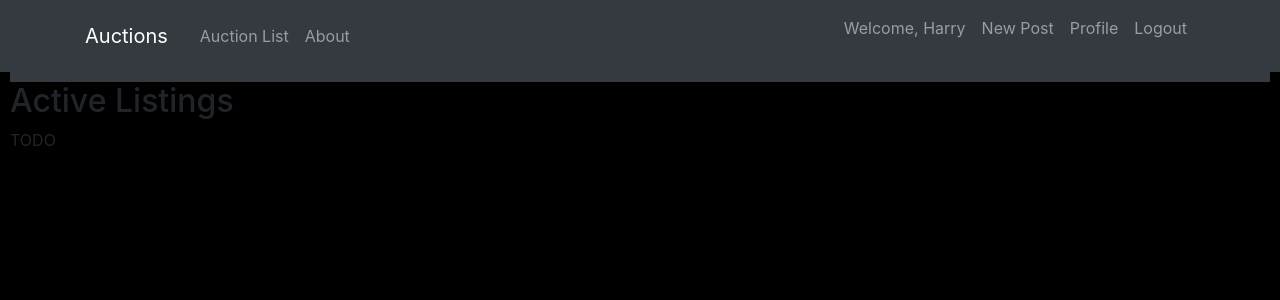
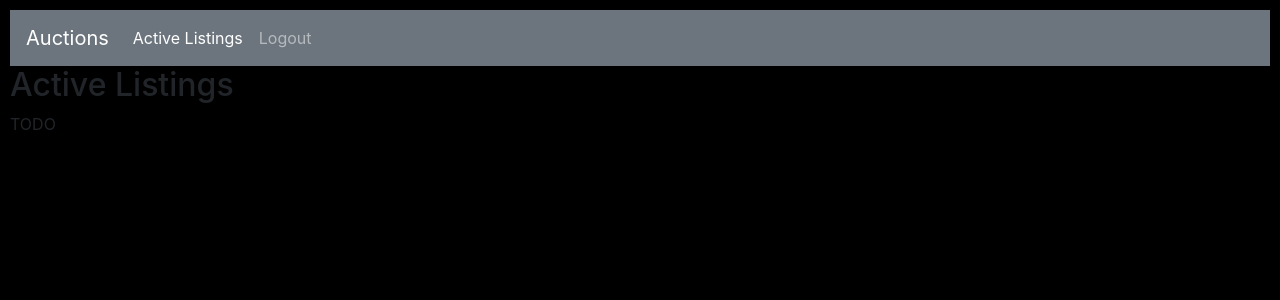
Before and after one commit to tharzaw228/test1, a Django app: page / in a window 1280 px wide. Shown: the top 300 px of the page. Run offline with Django 3.2, Linux system fonts and the light colour scheme; a user stored in the database is signed in; some libraries are stand-ins or nearby versions.

Commit message:
update layout

```diff
--- a/auctions/static/auctions/styles.css
+++ b/auctions/static/auctions/styles.css
@@ -1,5 +1,11 @@
 body {
+    display: block;
     padding: 10px;
     background-color: black;
     min-height: 100vh;
 }
+
+.navbar .collapse{
+    display: block;
+    justify-content: space-around;
+}
--- a/auctions/templates/auctions/layout.html
+++ b/auctions/templates/auctions/layout.html
@@ -8,12 +8,11 @@
         <link href="{% static 'auctions/styles.css' %}" rel="stylesheet" type="text/css">
     </head>
     <body>
-        <nav class="navbar navbar-expand-lg navbar-dark bg-dark">
-            <div class="hearder">
-                <h1 class="navbar-dark">Auctions</h1>
-            </div>
+        <nav class="navbar navbar-expand-lg navbar-dark bg-secondary">
+            <a class="navbar-brand" href="{% url 'index' %}">Auctions</a>
             <div class="collapse navbar-collapse" id="navbarSupportedContent">
               <ul class="navbar-nav mr-auto">
+
                 <li class="nav-item active">
                   <a class="nav-link" href="{% url 'index' %}">Active Listings <span class="sr-only">(current)</span></a>
                 </li>
@@ -30,40 +29,10 @@
                     </li>
                 {% endif %}
 
-                <li class="nav-item">
-                  <a class="nav-link disabled" href="#">Disabled</a>
-                </li>
               </ul>
             </div>
           </nav>
-          <header class="site-header">
-            <nav class="navbar navbar-expand-md navbar-dark bg-dark fixed-top">
-              <div class="container">
-                <a class="navbar-brand mr-4" href="{% url 'index' %}">Auctions</a>
-                <button class="navbar-toggler" type="button" data-toggle="collapse" data-target="#navbarToggle" aria-controls="navbarToggle" aria-expanded="false" aria-label="Toggle navigation">
-                <span class="navbar-toggler-icon"></span>
-                </button>
-                <div class="collapse navbar-collapse" id="navbarToggle">
-                  <div class="navbar-nav mr-auto">
-                    <a class="nav-item nav-link" href="{% url 'index'%}">Auction List</a>
-                    <a class="nav-item nav-link" href="#">About</a>
-                  </div>
-                  <!-- Navbar Right Side -->
-                  <div class="navbar-nav">
-                    {% if user.is_authenticated %}
-                      <p class="nav-item nav-link">Welcome, {{ user.username }}</p>
-                      <a class="nav-item nav-link" href="#">New Post</a>
-                      <a class="nav-item nav-link" href="#">Profile</a>
-                      <a class="nav-item nav-link" href="{% url 'logout'%}">Logout</a>
-                    {% else %}
-                      <a class="nav-item nav-link" href="{% url 'login' %}">Login</a>
-                      <a class="nav-item nav-link" href="{% url 'register' %}">Register</a>
-                    {% endif %}
-                  </div>
-                </div>
-              </div>
-            </nav>
-          </header>
+
         {% block body %}
         {% endblock %}
     </body>
```
